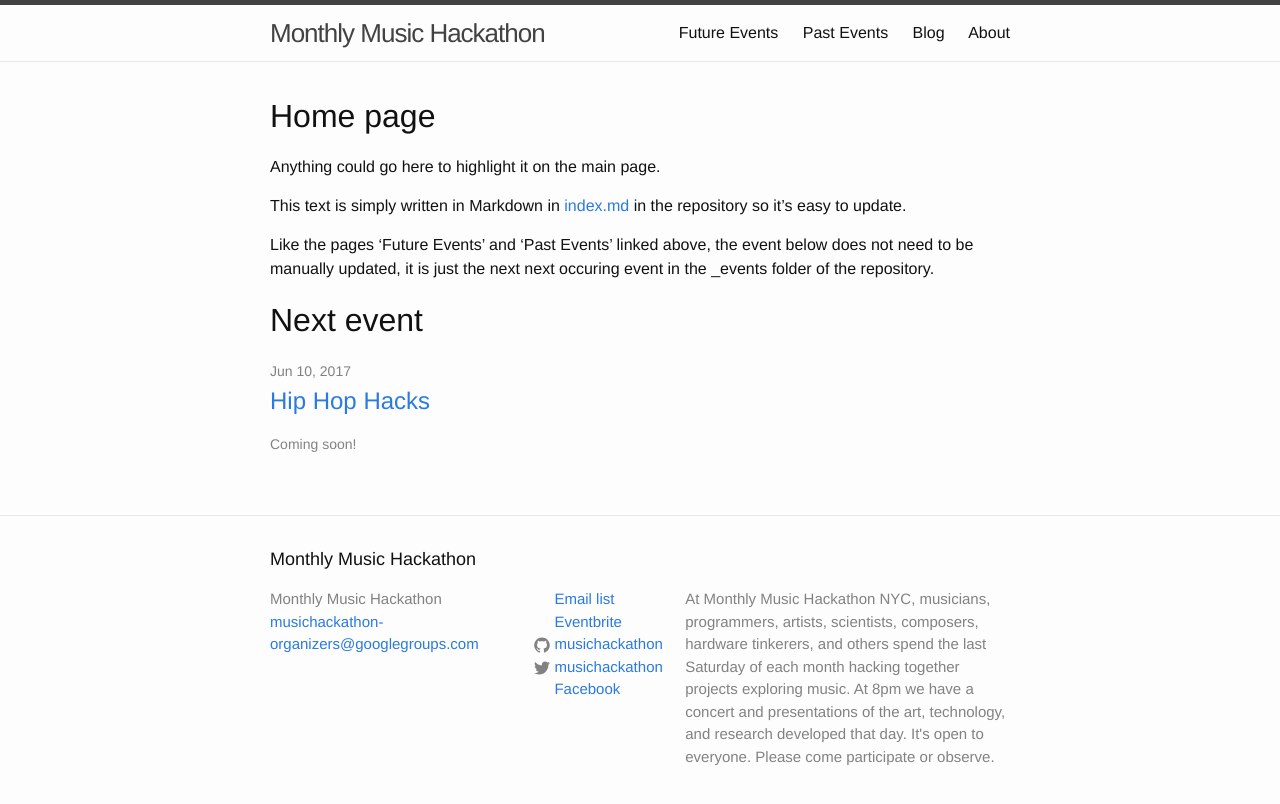
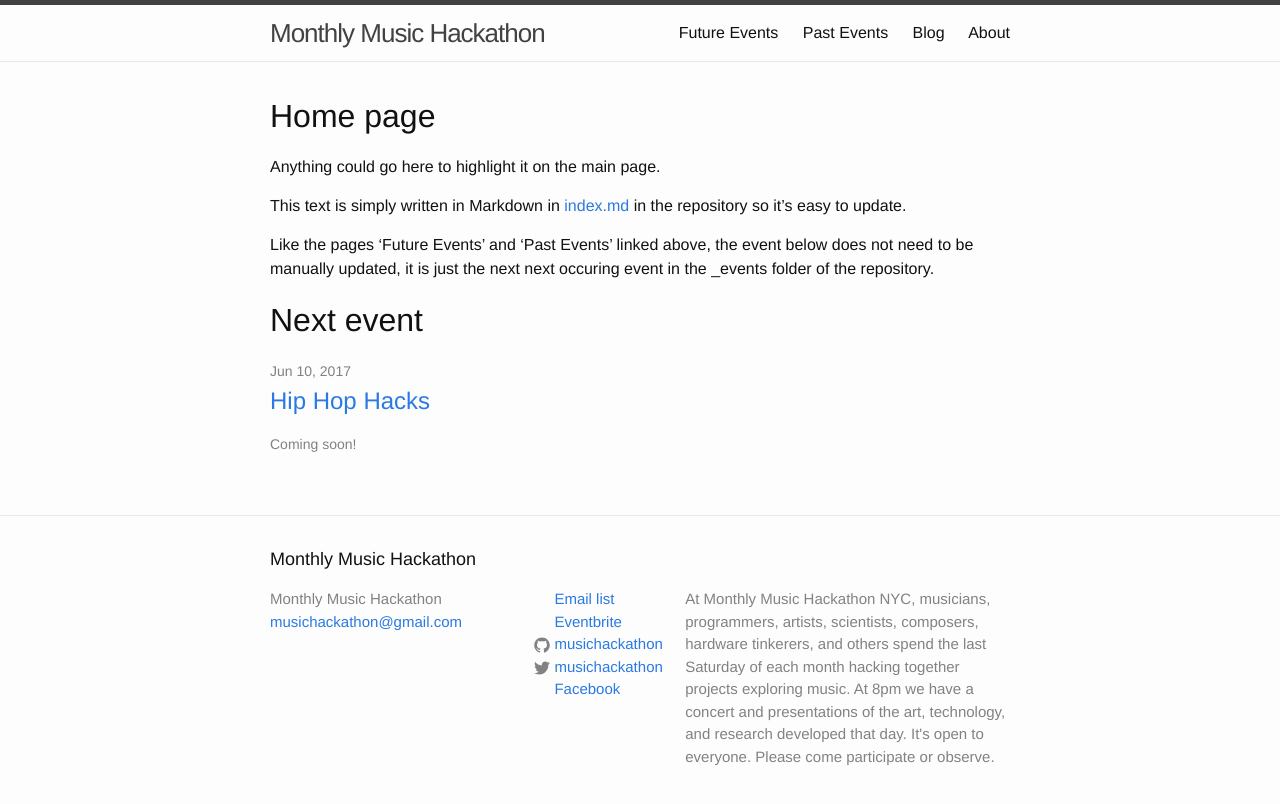
Before and after one commit to musichackathon/mmh_jekyll, a Jekyll site: the page built from index.md, in a window 1280 px wide. Shown: the top 804 px of the page. Built offline with Jekyll 4.4.1, drawn with Linux system fonts in a browser that asks for light colours; our own code applies the rules of GitHub Pages for plain Markdown files.

Commit message:
Change email to MMH official email
not googlegroup email

```diff
--- a/_config.yml
+++ b/_config.yml
@@ -14,7 +14,7 @@
 # You can create any custom variable you would like, and they will be accessible
 # in the templates via {{ site.myvariable }}.
 title: Monthly Music Hackathon
-email: musichackathon-organizers@googlegroups.com
+email: musichackathon@gmail.com
 description: > # this means to ignore newlines until "baseurl:"
   At Monthly Music Hackathon NYC, musicians, programmers, artists, scientists, composers, hardware tinkerers, and others spend the last Saturday of each month hacking together projects exploring music. At 8pm we have a concert and presentations of the art, technology, and research developed that day. It's open to everyone. Please come participate or observe.
 baseurl: "" # the subpath of your site, e.g. /blog
```
